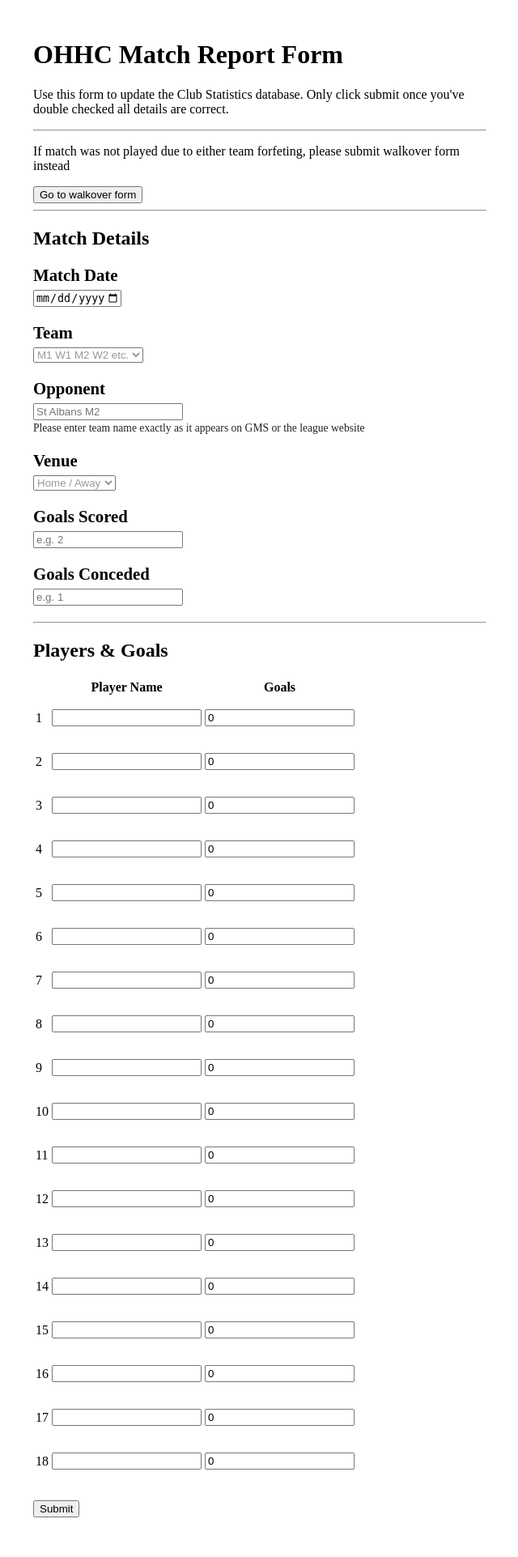
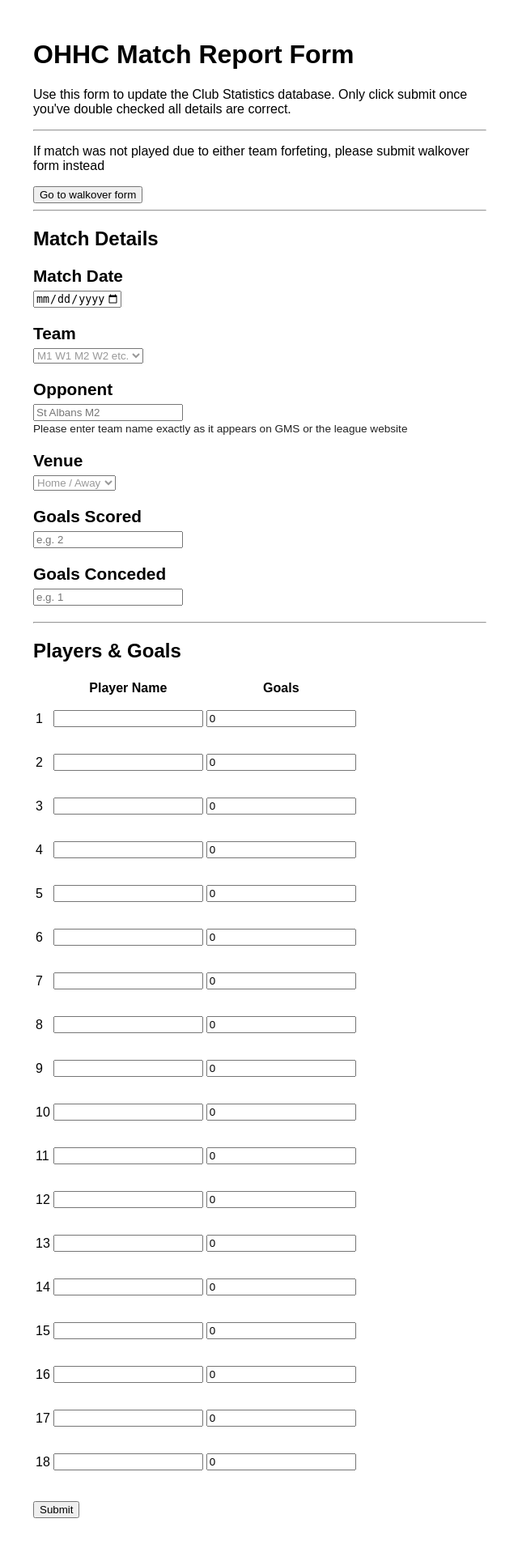
Before and after one commit to JuvrajSingh/OHHC-Match-Report-Form, a Flask app: page / in a window 1280 px wide. Shown: the whole page at 81% size, without its empty margins (319-959 px from the left). Before the commit the page ends 1874 px from the top, so only its background shows below. Run offline with Flask 3, Linux system fonts and the light colour scheme.

Commit message:
Changed global typeface

```diff
--- a/static/style.css
+++ b/static/style.css
@@ -1,3 +1,7 @@
+body {
+    font-family: Arial, Helvetica, sans-serif;
+}
+
 /* responsive centred form container */
 .page-container {
     max-width: 600px;
```
